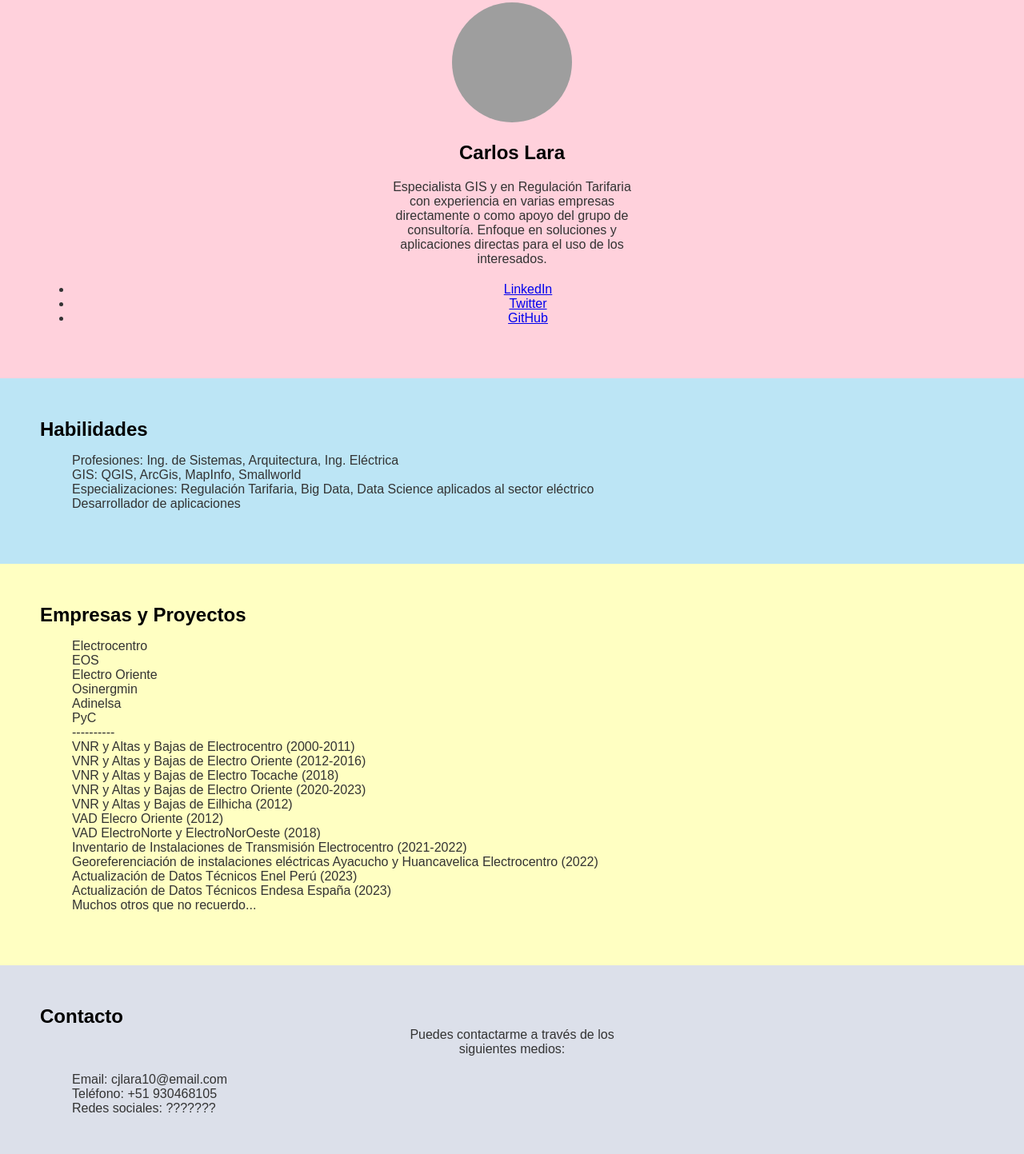
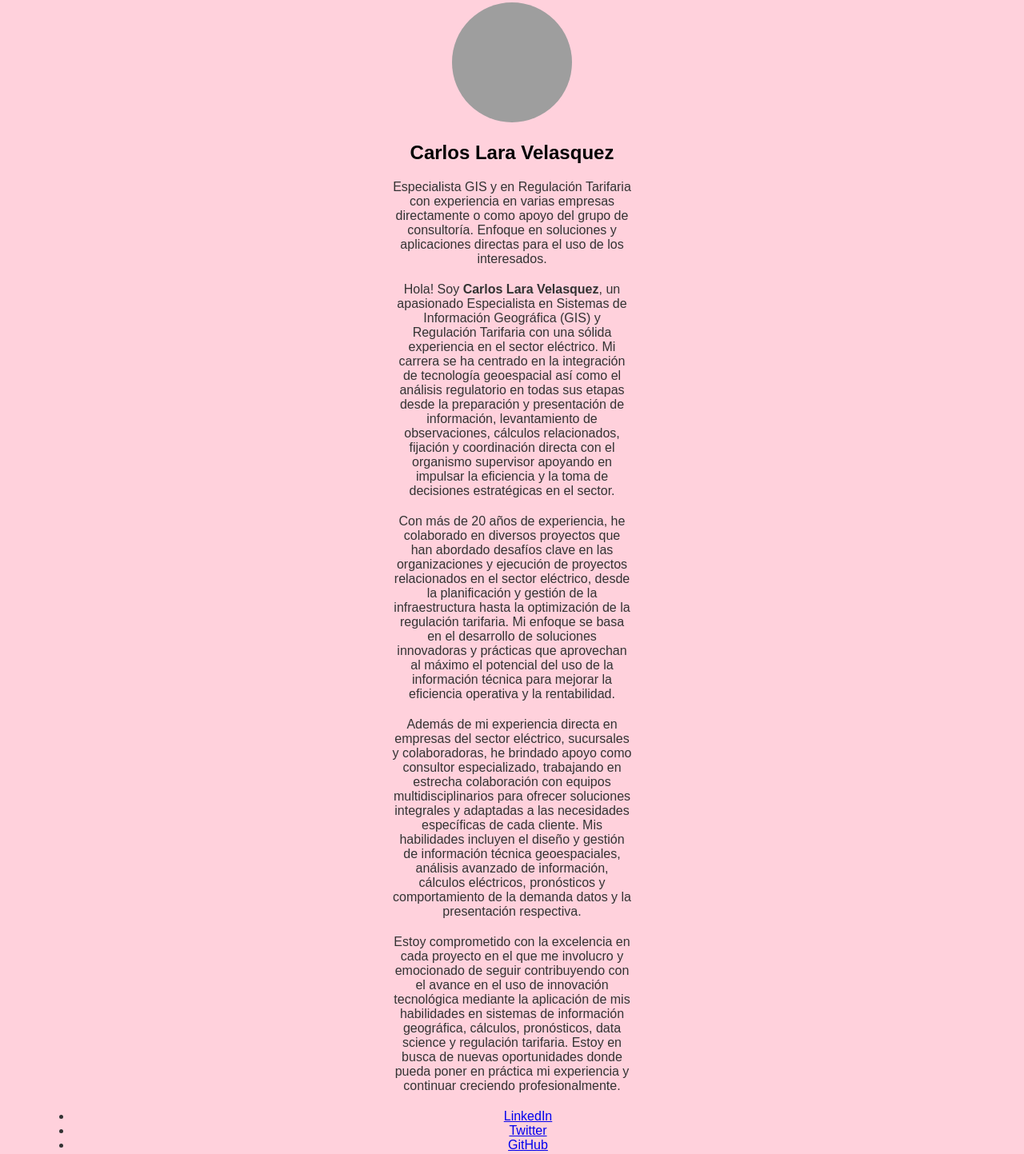
Before and after one commit to cjlarav/carloslara, a plain HTML site: page index.html in a window 1280 px wide. Shown: the part 67-1510 px from the top of the page at 80% size. Drawn offline with Linux system fonts and the light colour scheme; grey boxes are pictures that could not be loaded.

Commit message:
Update index.html

```diff
--- a/index.html
+++ b/index.html
@@ -1,15 +1,19 @@
 <!DOCTYPE html>
 <html>
 <head>
-  <title>Mi Página de Personal</title>
+  <title>Mi Página Personal</title>
   <link rel="stylesheet" href="estilos.css">
 </head>
 <body>
   <!-- Sección de inicio -->
   <section id="inicio">
     <img src="https://th.bing.com/th/id/R.cd3c74769ce464762452fc86086967b8?rik=2FP9smUHbX0gQQ&riu=http%3a%2f%2f4.bp.blogspot.com%2f-Nm9Ru0gJSiM%2fUNtO-PDUqQI%2fAAAAAAAADoA%2fv9P9Zng7ft8%2fs1600%2fWallpaper_Snoopy_19.png&ehk=vYdm4eaIADxsRgwFd1nsajtJbYHj0RSxbPGNt39RFss%3d&risl=&pid=ImgRaw&r=0" alt="Imagen de cabecera">
-    <h1>Carlos Lara</h1>
+    <h1>Carlos Lara Velasquez</h1>
     <p>Especialista GIS y en Regulación Tarifaria con experiencia en varias empresas directamente o como apoyo del grupo de consultoría. Enfoque en soluciones y aplicaciones directas para el uso de los interesados.</p>
+    <p>Hola! Soy <b>Carlos Lara Velasquez</b>, un apasionado Especialista en Sistemas de Información Geográfica (GIS) y Regulación Tarifaria con una sólida experiencia en el sector eléctrico. Mi carrera se ha centrado en la integración de tecnología geoespacial así como el análisis regulatorio en todas sus etapas desde la preparación y presentación de información, levantamiento de observaciones, cálculos relacionados, fijación y coordinación directa con el organismo supervisor apoyando en impulsar la eficiencia y la toma de decisiones estratégicas en el sector.</p>
+    <p>Con más de 20 años de experiencia, he colaborado en diversos proyectos que han abordado desafíos clave en las organizaciones y ejecución de proyectos relacionados en el sector eléctrico, desde la planificación y gestión de la infraestructura hasta la optimización de la regulación tarifaria. Mi enfoque se basa en el desarrollo de soluciones innovadoras y prácticas que aprovechan al máximo el potencial del uso de la información técnica para mejorar la eficiencia operativa y la rentabilidad.</p>
+    <p>Además de mi experiencia directa en empresas del sector eléctrico, sucursales y colaboradoras, he brindado apoyo como consultor especializado, trabajando en estrecha colaboración con equipos multidisciplinarios para ofrecer soluciones integrales y adaptadas a las necesidades específicas de cada cliente. Mis habilidades incluyen el diseño y gestión de información técnica geoespaciales, análisis avanzado de información, cálculos eléctricos, pronósticos y comportamiento de la demanda datos y la presentación respectiva.</p>
+    <p>Estoy comprometido con la excelencia en cada proyecto en el que me involucro y emocionado de seguir contribuyendo con el avance en el uso de innovación tecnológica mediante la aplicación de mis habilidades en sistemas de información geográfica, cálculos, pronósticos, data science y regulación tarifaria. Estoy en busca de nuevas oportunidades donde pueda poner en práctica mi experiencia y continuar creciendo profesionalmente.</p>
     <ul>
         <!-- Enlaces a redes sociales -->
         <li><a href="https://www.linkedin.com/">LinkedIn</a></li>
```
